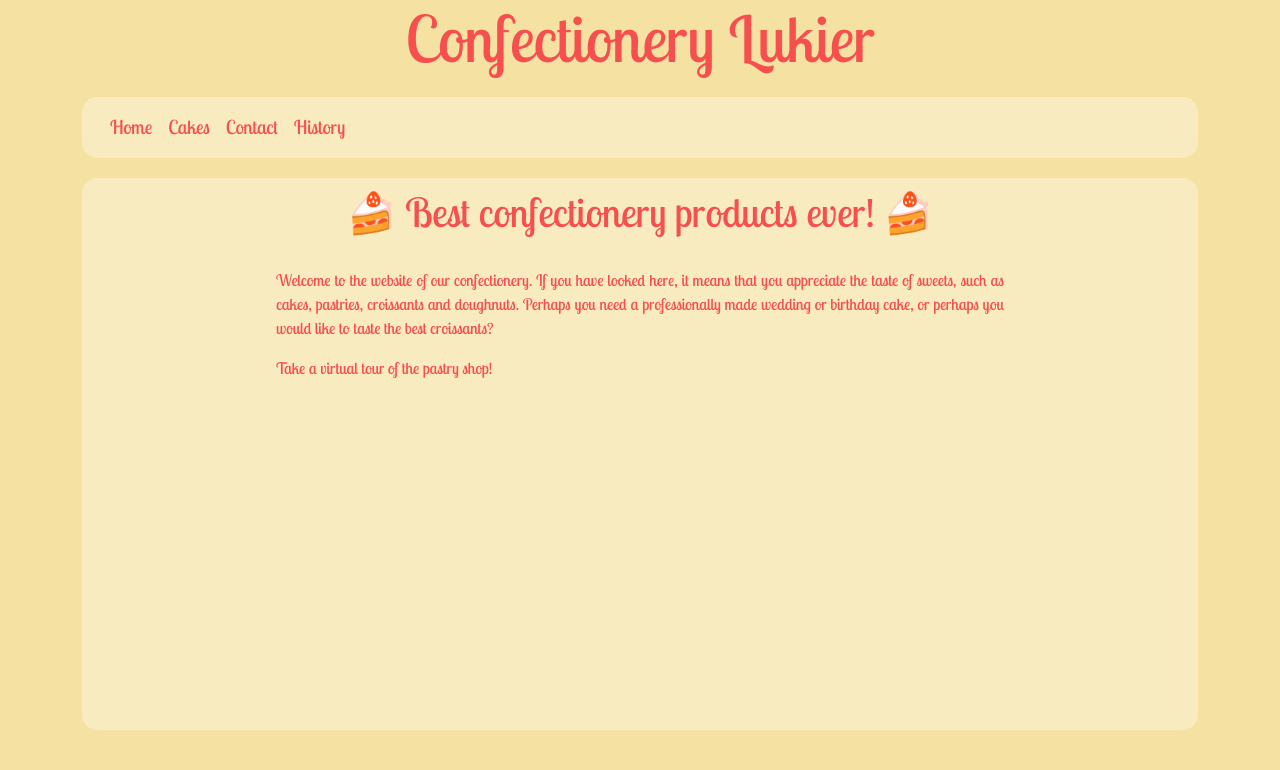
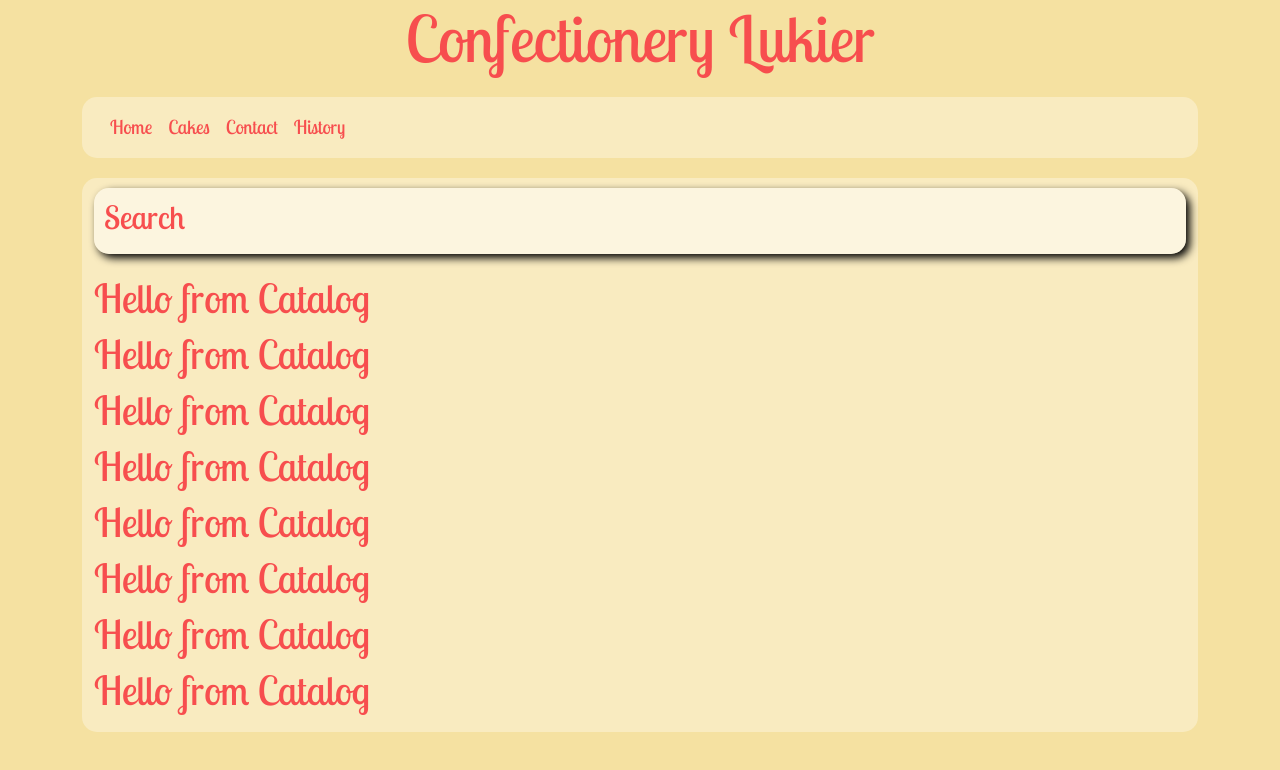
Before and after one commit to Regis-1/fullstack-confectionery-app, a React (Create React App) app in the folder client/: page /catalog in a window 1280 px wide. Shown: the top 770 px of the page. Built offline with nearby package versions, Linux system fonts and the light colour scheme; no server answers.

Commit message:
Added initial routing + started CakesCatalog comp.

```diff
--- a/client/package.json
+++ b/client/package.json
@@ -10,6 +10,7 @@
     "react": "^18.2.0",
     "react-bootstrap": "^2.5.0",
     "react-dom": "^18.2.0",
+    "react-router-dom": "^6.4.2",
     "react-scripts": "5.0.1",
     "web-vitals": "^2.1.4"
   },
--- a/client/src/App.js
+++ b/client/src/App.js
@@ -1,17 +1,25 @@
 import Container from 'react-bootstrap/Container'
 import 'bootstrap/dist/css/bootstrap.min.css'
+
+import {BrowserRouter as Router, Routes, Route} from 'react-router-dom'
 
 import './App.css';
 import PageHeader from './Components/PageHeader'
 import Home from './Components/Home'
+import CakesCatalog from './Components/CakesCatalog'
 
 function App() {
   return (
     <div className="App">
-      <Container>
-        <PageHeader />
-        <Home />
-      </Container>
+      <Router>
+        <Container>
+          <PageHeader />
+          <Routes>
+            <Route path='/' element={<Home />} />
+            <Route path='/catalog' element={<CakesCatalog />} />
+          </Routes>
+        </Container>
+      </Router>
     </div>
   );
 }
--- /dev/null
+++ b/client/src/Components/CakesCatalog/CakesCatalog.js
@@ -0,0 +1,27 @@
+import Container from 'react-bootstrap/Container'
+import Col from 'react-bootstrap/Col'
+import Image from 'react-bootstrap/Image'
+
+import FilterBar from '../FilterBar/FilterBar'
+import './style.css'
+
+const CakesCatalog = (props) => {
+
+  return (
+    <Container id="catalog-container">
+      <Col>
+        <FilterBar />
+        <h1>Hello from Catalog</h1>
+        <h1>Hello from Catalog</h1>
+        <h1>Hello from Catalog</h1>
+        <h1>Hello from Catalog</h1>
+        <h1>Hello from Catalog</h1>
+        <h1>Hello from Catalog</h1>
+        <h1>Hello from Catalog</h1>
+        <h1>Hello from Catalog</h1>
+      </Col>
+    </Container>
+  )
+}
+
+export default CakesCatalog
--- /dev/null
+++ b/client/src/Components/CakesCatalog/index.js
@@ -0,0 +1,3 @@
+import CakesCatalog from "./CakesCatalog"
+
+export default CakesCatalog
--- /dev/null
+++ b/client/src/Components/CakesCatalog/style.css
@@ -0,0 +1,7 @@
+#catalog-container {
+  margin-top: 20px;
+  border-radius: 15px;
+  background-color: rgba(255, 255, 255, 0.33);
+  padding-top: 10px;
+  padding-bottom: 10px;
+}
--- /dev/null
+++ b/client/src/Components/FilterBar/FilterBar.js
@@ -0,0 +1,12 @@
+import './style.css'
+
+const FilterBar = (props) => {
+
+  return (
+    <div id='filter-bar'>
+      <h2>Search</h2>
+    </div>
+  )
+}
+
+export default FilterBar
--- /dev/null
+++ b/client/src/Components/FilterBar/index.js
@@ -0,0 +1,3 @@
+import FilterBar from './FilterBar'
+
+export default FilterBar
--- /dev/null
+++ b/client/src/Components/FilterBar/style.css
@@ -0,0 +1,9 @@
+#filter-bar {
+  background-color: cyan;
+  background-color: rgba(255, 255, 255, 0.5);
+  border-radius: 15px;
+  min-width: 100%;
+  padding: 10px;
+  box-shadow: 4px 4px 8px black;
+  margin-bottom: 20px;
+}
--- a/client/src/Components/PageHeader/PageHeader.js
+++ b/client/src/Components/PageHeader/PageHeader.js
@@ -14,8 +14,8 @@ const PageHeader = (props) => {
           <Navbar.Toggle aria-controls="basic-navbar-nav" />
           <Navbar.Collapse id="basic-navbar-nav">
             <Nav>
-              <Nav.Link href="/home">Home</Nav.Link>
-              <Nav.Link href="/cakes">Cakes</Nav.Link>
+              <Nav.Link href="/">Home</Nav.Link>
+              <Nav.Link href="/catalog">Cakes</Nav.Link>
               <Nav.Link href="/contact">Contact</Nav.Link>
               <Nav.Link href="/history">History</Nav.Link>
             </Nav>
```
Also changed, not shown: 1 other file (tests, documents, lock files or other folders).
